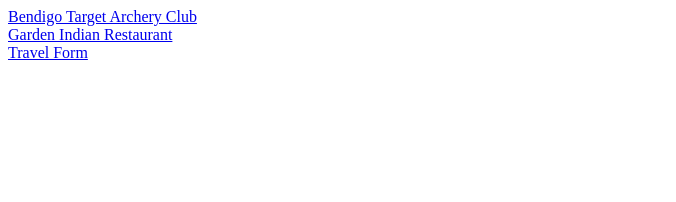
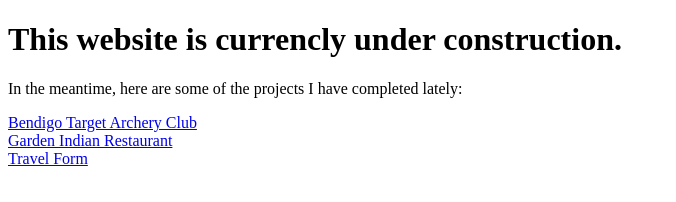
Before and after one commit to waldronrick/previous_site, a plain HTML site: page index.html in a window 1280 px wide. Shown: the whole page, without its empty margins (0-676 px from the left). Drawn offline with Linux system fonts and the light colour scheme.

Commit message:
Added under construction message

```diff
--- a/index.html
+++ b/index.html
@@ -7,6 +7,8 @@
     <title>Rick Waldron</title>
 </head>
 <body>
+    <h1>This website is currencly under construction.</h1>
+    <p>In the meantime, here are some of the projects I have completed lately:</p>
     <a href="Archery Club/index.html">Bendigo Target Archery Club</a><br>
     <a href="Restaurant/Home.html">Garden Indian Restaurant</a><br>
     <a href="Travel Form/index.html">Travel Form</a><br>
```
